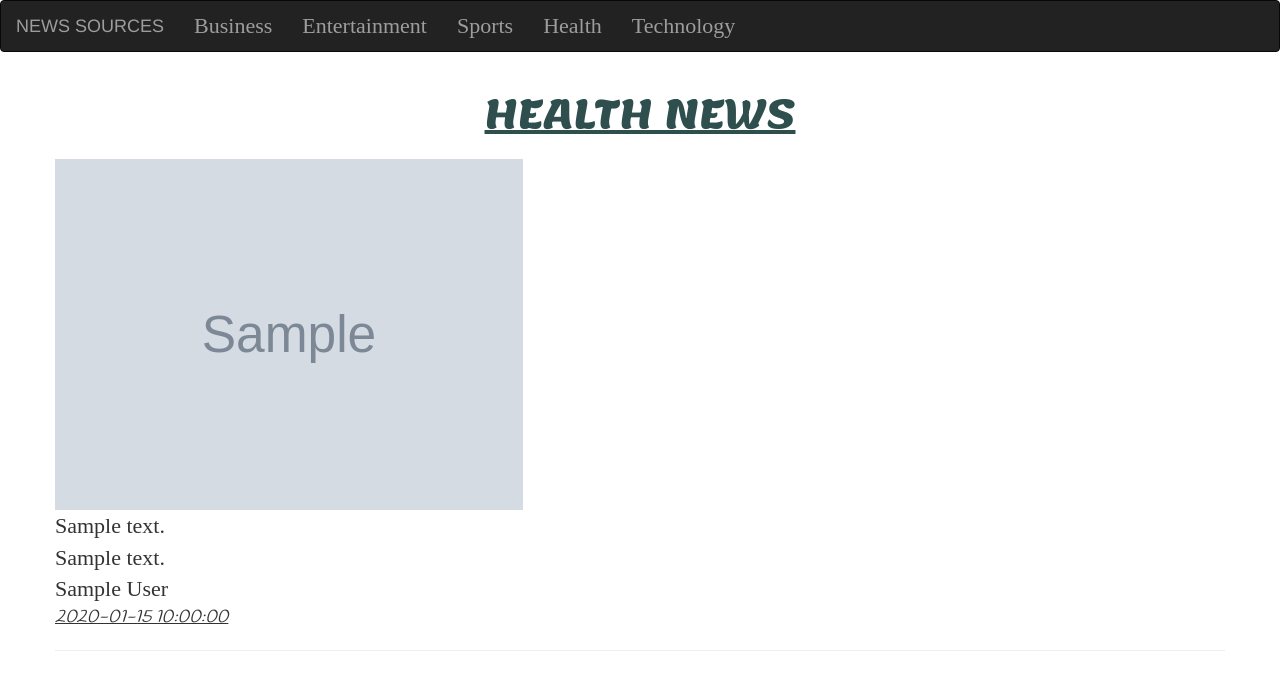
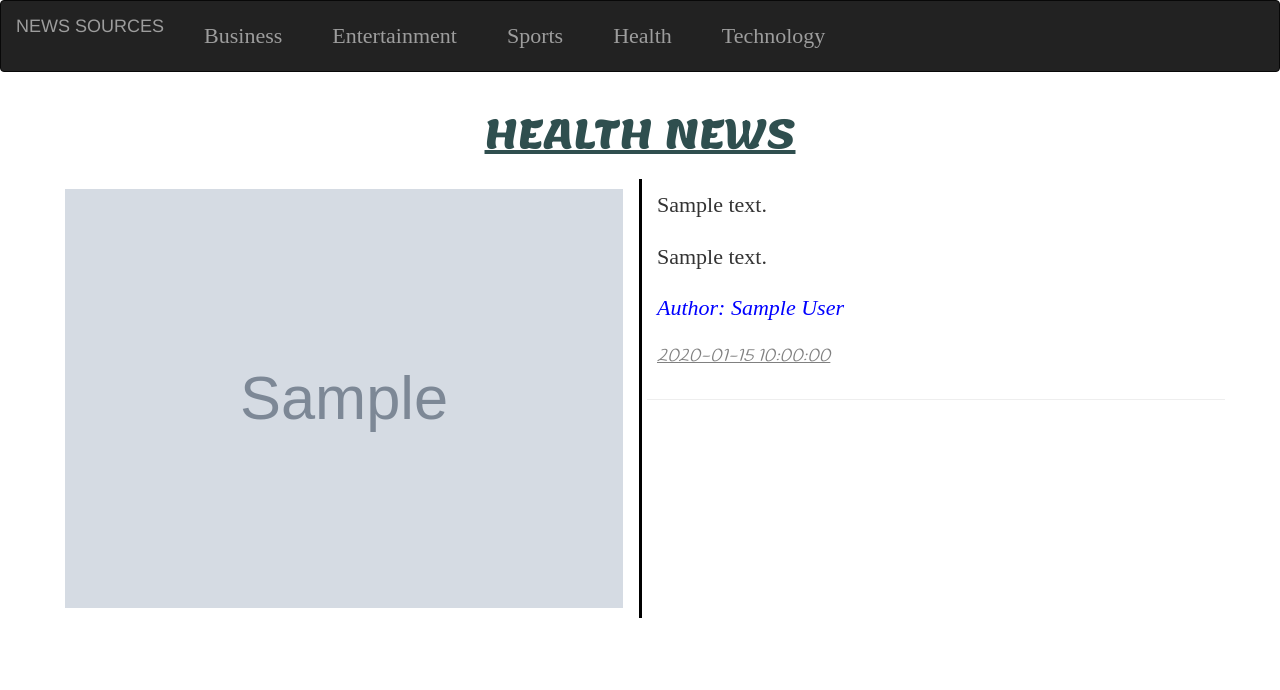
Before and after one commit to kiptoo-rotich/News_updates, a Flask app: template app/templates/health.html in a window 1280 px wide. Shown: the top 690 px of the page. Run offline with Flask 2, Linux system fonts and the light colour scheme; the template is opened without the code that fills it: most values are stand-ins (such as "Sample title", 1, 10 or a date in 2020); grey boxes marked "Sample" are stand-in pictures; parts of the project's set-up code (start-up, migrations or seed data) failed here and were passed over; some libraries are stand-ins or nearby versions; some web fonts are replaced.

Commit message:
It adds classes for styling

```diff
--- a/app/__init__.py
+++ b/app/__init__.py
@@ -1,5 +1,6 @@
 from flask import Flask
 from config import DevConfig
+# from app import views, error
 from flask_bootstrap import Bootstrap
 
 bootstrap = Bootstrap()
--- a/app/models.py
+++ b/app/models.py
@@ -13,10 +13,11 @@ class News_details:
     '''
     Class to define news_details objects
     '''
-    def __init__(self, title, id, description, urlToImage, publishedAt, content):
+    def __init__(self, title, author, id, description, urlToImage, publishedAt, content):
         self.id = id
         self.title = title
         self.description = description
         self.urlToImage = urlToImage
         self.publishedAt = publishedAt
         self.content = content
+        self.author = author
--- a/app/requests.py
+++ b/app/requests.py
@@ -56,11 +56,12 @@ def process_articles(articles_List):
     articles_list = []
     for article in articles_List:
         id = article.get('id')
+        author = article.get('author')
         title = article.get('title')
         description = article.get('description')
         urlToImage = article.get('urlToImage')
         publishedAt = article.get('publishedAt')
         content = article.get('content')
-        article_object = News_details(id,title, description,urlToImage,publishedAt, content)
+        article_object = News_details(id,author,title, description,urlToImage,publishedAt, content)
         articles_list.append(article_object)
     return articles_list
--- a/app/static/page.css
+++ b/app/static/page.css
@@ -3,10 +3,11 @@ li {
     font-size: 22px;
     font-family: 'Volkhov', serif;
     font-weight: 450;
+    padding: 10px;
 }
 
 img {
-    width: 40%;
+    width: 100%;
 }
 
 .time {
@@ -14,6 +15,7 @@ img {
     font-weight: 500;
     font-family: 'Handlee', cursive;
     text-decoration: underline;
+    color: gray;
 }
 
 h1 {
@@ -25,3 +27,14 @@ h1 {
     margin-bottom: 2%;
     font-family: 'Lemonada', cursive;
 }
+
+.column{
+    column-count: 2;
+    column-rule: 3px solid black;
+}
+
+.author{
+    color: blue;
+    font-family: 'Times New Roman', Times, serif;
+    font-style: italic;
+}
--- a/app/templates/articles.html
+++ b/app/templates/articles.html
@@ -6,7 +6,7 @@
 {%block content%}
 <div class="container">
     <div class="row">
-        <div class="col-sm-12 col-md-3 col-lg-3">
+        <div class="column">
             <h1>News articles</h1>
             {% for article in general%}
             <li><img src="{{article.urlToImage}}" alt=""></li>
--- a/app/templates/business.html
+++ b/app/templates/business.html
@@ -20,12 +20,12 @@
 <div class="container">
     <div class="row">
         <h1>BUSINESS NEWS</h1>
-        <div class="">
+        <div class="column">
             {% for business in business%}
             <li><img src="{{business.urlToImage}}" alt=""></li>
             <li>{{business.description}}</li>
             <li>{{business.content}}</li>
-            <li>{{business.author}}</li>
+            <li class="author">Author: {{business.author}}</li>
             <li class="time"><em>{{business.publishedAt}}</em></li>
             <hr>
             {% endfor %}
--- a/app/templates/entertainment.html
+++ b/app/templates/entertainment.html
@@ -20,12 +20,12 @@
 <div class="container">
     <div class="row">
         <h1>ENTERTAINMENT NEWS</h1>
-        <div class="">
+        <div class="column">
             {% for entertainment in entertainment%}
             <li><img src="{{entertainment.urlToImage}}" alt=""></li>
             <li>{{entertainment.description}}</li>
             <li>{{entertainment.content}}</li>
-            <li>{{entertainment.author}}</li>
+            <li class="author">Author: {{entertainment.author}}</li>
             <li class="time"><em>{{entertainment.publishedAt}}</em></li>
             <hr>
             {% endfor %}
--- /dev/null
+++ b/app/templates/fourOwfour.html
@@ -0,0 +1,5 @@
+{% extends 'base.html'%}
+
+{% block content %}
+<h1>WHOOOPS we can't find that page</h1>
+{% endblock %}
--- a/app/templates/health.html
+++ b/app/templates/health.html
@@ -20,12 +20,12 @@
 <div class="container">
     <div class="row">
         <h1>HEALTH NEWS</h1>
-        <div class="">
+        <div class="column">
             {% for health in health%}
             <li><img src="{{health.urlToImage}}" alt=""></li>
             <li>{{health.description}}</li>
             <li>{{health.content}}</li>
-            <li>{{health.author}}</li>
+            <li class="author">Author: {{health.author}}</li>
             <li class="time"><em>{{health.publishedAt}}</em></li>
             <hr>
             {% endfor %}
--- a/app/templates/index.html
+++ b/app/templates/index.html
@@ -13,7 +13,7 @@
 <div class="container">
     <h1>News sources</h1>
     <div class="row">
-        <div class="">
+        <div class="column">
             <ul class="sources">
                 {% for item in sources %}
                 <li class="sourcelist"><a href="{{item.url}}">{{item.name}}</a></li>
--- a/app/templates/sports.html
+++ b/app/templates/sports.html
@@ -20,12 +20,12 @@
 <div class="container">
     <div class="row">
         <h1>SPORTS NEWS</h1>
-        <div class="">
+        <div class="column">
             {% for sports in sports%}
             <li><img src="{{sports.urlToImage}}" alt=""></li>
             <li>{{sports.description}}</li>
             <li>{{sports.content}}</li>
-            <li>{{sports.author}}</li>
+            <li class="author">Author: {{sports.author}}</li>
             <li class="time"><em>{{sports.publishedAt}}</em></li>
             <hr>
             {% endfor %}
--- a/app/templates/technology.html
+++ b/app/templates/technology.html
@@ -20,12 +20,12 @@
 <div class="container">
     <div class="row">
         <h1>TECHNOLOGY NEWS</h1>
-        <div class="">
+        <div class="column">
             {% for technology in technology%}
             <li><img src="{{technology.urlToImage}}" alt=""></li>
             <li>{{technology.description}}</li>
             <li>{{technology.content}}</li>
-            <li>{{technology.author}}</li>
+            <li class="author">Author: {{technology.author}}</li>
             <li class="time"><em>{{technology.publishedAt}}</em></li>
             <hr>
             {% endfor %}
--- a/config.py
+++ b/config.py
@@ -1,9 +1,11 @@
+import os
 class Config:
     '''
     Parent configuration class
     '''
     API_SOURCES_URL = 'https://newsapi.org/v2/{}?apiKey={}'
     API_URL = 'https://newsapi.org/v2/everything?q={}&apiKey={}'
+
 
 class ProdConfig(Config):
     '''
```
Also changed, not shown: app/error.py (added, +9 -0 lines).
